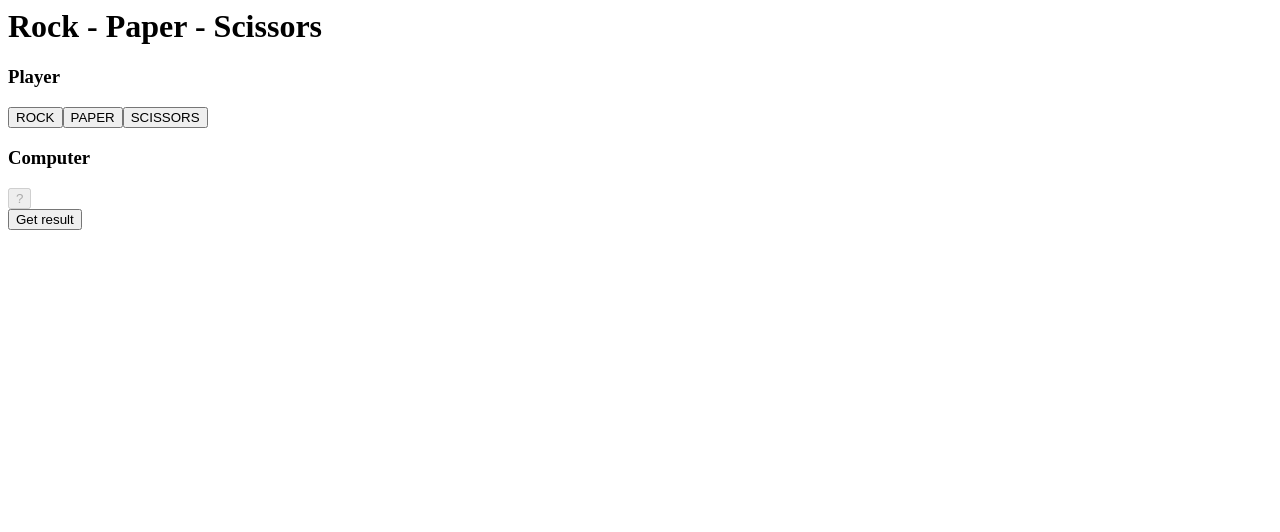
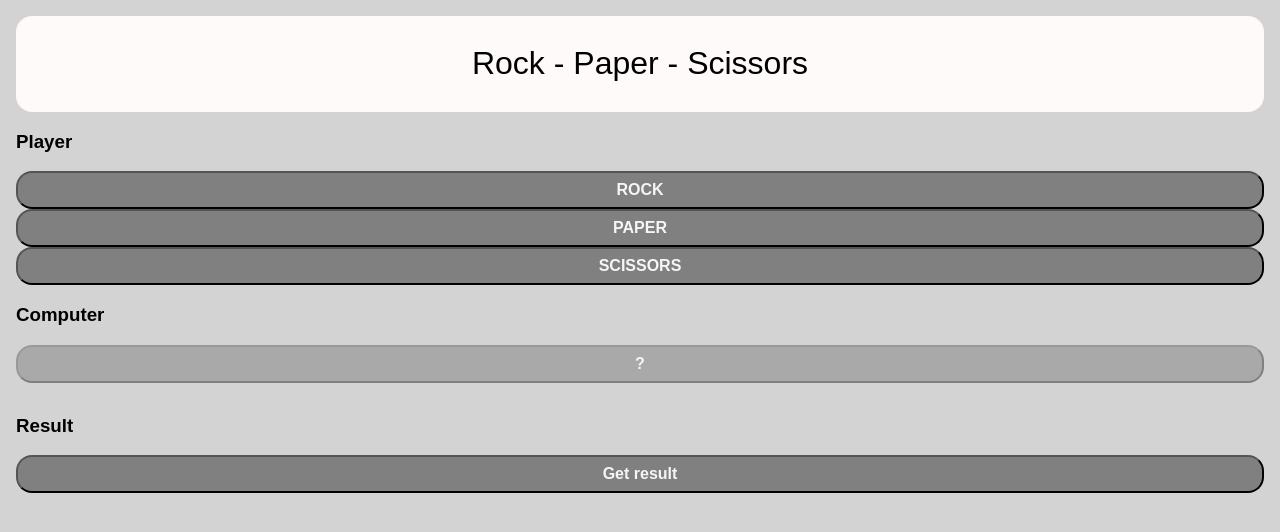
Before and after one commit to barmac/rock-paper-scissors, a website with bundled scripts: page public/index.html in a window 1280 px wide. Both pictures are taken after a click on the button "Player vs Computer". Built offline with nearby package versions, Linux system fonts and the light colour scheme.

Commit message:
Add style

```diff
--- a/public/index.html
+++ b/public/index.html
@@ -1,9 +1,14 @@
 <html>
+<head>
+  <link rel="stylesheet" href="./style.css">
+</head>
 <body>
-  <header>
-    <h1>Rock - Paper - Scissors</h1>
-  </header>
-  <main id="main"></main>
+  <div class="game">
+    <header class="header">
+      <h1 class="header-text">Rock - Paper - Scissors</h1>
+    </header>
+    <main id="main"></main>
+  </div>
   <script src="../src/index.js"></script>
 </body>
 </html>
--- /dev/null
+++ b/public/style.css
@@ -0,0 +1,63 @@
+body {
+  margin: 0;
+  padding: 0;
+  font-family: Arial, Helvetica, sans-serif;
+}
+
+.game {
+  height: 100%;
+  padding: 16px;
+  background-color: lightgray;
+}
+
+.header {
+  background-color: snow;
+  padding: .5em;
+  border-radius: 1em;
+  text-align: center;
+}
+
+.header-text {
+  font-weight: lighter;
+  font-size: 2em;
+}
+
+.game-options-header {
+  font-size: 1.5em;
+  text-align: center;
+}
+
+.game-options-list {
+  list-style-type: none;
+  text-align: center;
+  margin: 0;
+  padding: 0;
+}
+
+.game button {
+  border-radius: 1em;
+  background-color: gray;
+  font-weight: bold;
+  font-size: 1em;
+  color: whitesmoke;
+  padding: .5em;
+  width: 100%;
+}
+
+.game button[disabled] {
+  background-color: darkgray;
+}
+
+.game section {
+  margin-bottom: 2em;
+}
+
+.players-player-move {
+  border-radius: 1em;
+  background-color: gray;
+  font-weight: bold;
+  font-size: 1em;
+  color: whitesmoke;
+  text-align: center;
+  padding: .5em;
+}
--- a/src/App/App.js
+++ b/src/App/App.js
@@ -91,13 +91,13 @@ export class App {
 
   getStartGameTemplate() {
     return `
-      <nav>
-        <h2>Start new game</h2>
-        <ul>
-          <li>
+      <nav class="game-options">
+        <h2 class="game-options-header">Start new game</h2>
+        <ul class="game-options-list">
+          <li class="game-options-list-item">
             <button data-mode="${GAME_MODE.PLAYER_VS_COMPUTER}">Player vs Computer</button>
           </li>
-          <li>
+          <li class="game-options-list-item">
             <button data-mode="${GAME_MODE.COMPUTER_VS_COMPUTER}">Computer vs Computer</button>
           </li>
         </ul>
@@ -106,13 +106,13 @@ export class App {
 
   renderChooseMove() {
     this.rootElement.innerHTML = this.getChooseMoveTemplate();
-    this.rootElement.querySelector('[data-result-button]')
+    this.rootElement.querySelector('.result-button')
       .addEventListener('click', () => this.showResult());
 
     if (this.state.mode === GAME_MODE.PLAYER_VS_COMPUTER) {
       Object.keys(MOVE_TYPE)
         .forEach(key => {
-          this.rootElement.querySelector(`[data-first-player] [data-move="${key}"]`)
+          this.rootElement.querySelector(`.players-player__first [data-move="${key}"]`)
             .addEventListener('click', () => this.assignFirstPlayerMove(MOVE_TYPE[key]));
         });
     }
@@ -122,29 +122,30 @@ export class App {
     const hiddenMoveTemplate = this.getHiddenMoveTemplate();
 
     return `
-      <section>
-        <div data-first-player>
+      <section class="players">
+        <div class="players-player__first">
           <h3>${this.state.firstPlayerName}</h3>
-          <div data-move-list>${this.state.mode === GAME_MODE.PLAYER_VS_COMPUTER ? this.getMoveListTemplate() : hiddenMoveTemplate}</div>
+          ${this.state.mode === GAME_MODE.PLAYER_VS_COMPUTER ? this.getMoveListTemplate() : hiddenMoveTemplate}
         </div>
-        <div data-second-player>
+        <div class="players-player__second">
           <h3>${this.state.secondPlayerName}</h3>
-          <div data-move-list>${hiddenMoveTemplate}</div>
+          ${hiddenMoveTemplate}
         </div>
       </section>
-      <section data-result>
-        <button data-result-button>Get result</button>
+      <section class="result">
+        <h3 class="result-header">Result</h3>
+        <button class="result-button">Get result</button>
       </section>`;
   }
 
   getHiddenMoveTemplate() {
-    return '<button disabled>?</button>';
+    return '<button disabled class="players-player-move">?</button>';
   }
 
   getMoveListTemplate() {
-    return Object.keys(MOVE_TYPE)
-      .map(key => `<button data-move="${key}">${key}</button>`)
-      .join('');
+    return `<div>${Object.keys(MOVE_TYPE)
+      .map(key => `<button class="players-player-move" data-move="${key}">${key}</button>`)
+      .join('')}</div>`;
   }
 
   showResult() {
@@ -193,27 +194,29 @@ export class App {
 
   renderShowResult() {
     this.rootElement.innerHTML = this.getShowResultTemplate();
-    this.rootElement.querySelector('[data-play-again]')
+    this.rootElement.querySelector('.play-again-button')
       .addEventListener('click', () => this.init());
   }
 
   getShowResultTemplate() {
     return `
-      <section>
-        <div>
+      <section class="players">
+        <div class="players-player__first">
           <h3>${this.state.firstPlayerName}</h3>
-          <div>${this.state.firstPlayerMove}</div>
+          <button disabled class="players-player-move">${this.state.firstPlayerMove}</div>
         </div>
-        <div>
+        <div class="players-player__second">
           <h3>${this.state.secondPlayerName}</h3>
-          <div>${this.state.secondPlayerMove}</div>
+          <button disabled class="players-player-move">${this.state.secondPlayerMove}</div>
         </div>
       </section>
-      <section data-result>
-        <h3>${this.state.result}</h3>
+      <section class="result">
+        <h3 class="result-header">Result</h3>
+        <button disabled class="result-view">${this.state.result}</button>
       </section>
-      <section>
-        <button data-play-again>Play again</button>
+      <section class="play-again">
+        <h3 class="play-again-header">Play again?</h3>
+        <button class="play-again-button">Play again</button>
       </section>`;
   }
 }
--- a/src/Game/Game.js
+++ b/src/Game/Game.js
@@ -3,9 +3,9 @@ import { Move, MOVE_TYPE } from './Move';
 export const MISSING_MOVE_ERROR = 'MISSING_MOVE_ERROR';
 
 export const GAME_RESULT = Object.freeze({
-  FIRST_PLAYER: 0,
-  SECOND_PLAYER: 1,
-  TIE: 2,
+  FIRST_PLAYER: 'First player wins',
+  SECOND_PLAYER: 'Second player wins',
+  TIE: 'Tie',
 });
 
 export default class Game {
--- a/src/Game/Move/Move.js
+++ b/src/Game/Move/Move.js
@@ -1,7 +1,7 @@
 export const MOVE_TYPE = Object.freeze({
-  ROCK: 0,
-  PAPER: 1,
-  SCISSORS: 2,
+  ROCK: 'Rock',
+  PAPER: 'Paper',
+  SCISSORS: 'Scissors',
 });
 
 export class Move {
```
